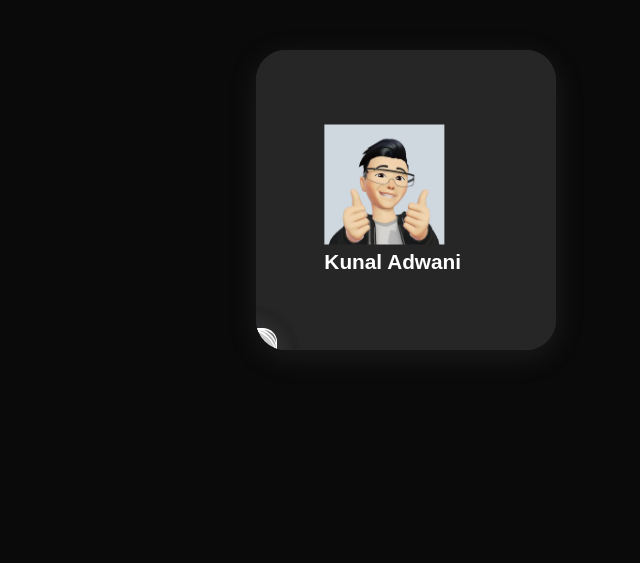
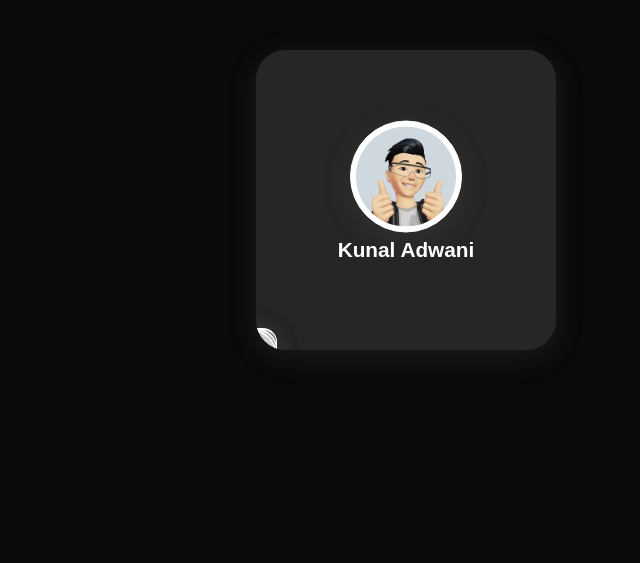
Before and after one commit to Kunal-63/PortFolio, a plain HTML site: page index.html in a window 1280 px wide. Shown: the whole page, without its empty margins (640-1280 px from the left). Drawn offline with Linux system fonts and the light colour scheme.

Commit message:
img resized

```diff
--- a/css/style.css
+++ b/css/style.css
@@ -27,11 +27,8 @@ body {
 }
 
 .logo {
-    position: absolute;
-    right: auto;
-    left: auto;
-    top: auto;
-    bottom: auto;
+  margin-right: 50%;
+text-align: center;
   transform: translate(50%, 50%);
   transition: all 0.6s ease-in-out;
   font-size: 1.3em;
@@ -40,8 +37,15 @@ body {
   letter-spacing: 0px;
 }
 
-
-
+.logo img{
+    width: 100px;
+    height: 100px;
+    border-radius: 50%;
+    border: 1px solid #ffffff;
+    padding: 5px;
+    background-color: #ffffff;
+    box-shadow: rgba(100, 100, 111, 0.2) 0px 7px 29px 0px;
+}
 
 .icon {
   display: inline-block;
@@ -91,8 +95,8 @@ body {
 .box1::before {
   background: radial-gradient(
     circle at 30% 107%,
-    #676766 0%,
-    #1e1d1d 90%
+    #323232 0%,
+    #101010 90%
   );
 }
 
@@ -113,7 +117,7 @@ body {
 }
 
 .box2::before {
-  background: radial-gradient(circle at 30% 107%, #91e9ff 0%, #b0413f 90%);
+  background: radial-gradient(circle at 30% 107%, #ff9191 0%, #e03f3d 90%);
 }
 
 .box2:hover::before {
@@ -133,7 +137,7 @@ body {
 }
 
 .box3::before {
-  background: radial-gradient(circle at 30% 107%, #969fff 0%, #3d6dc7 90%);
+  background: radial-gradient(circle at 30% 107%, #5891ed 0%, #3d6dc7 90%);
 }
 
 .box3:hover::before {
@@ -165,3 +169,7 @@ body {
   transform: translate(90px, -88px);
   letter-spacing: 0px;
 }
+
+.card:hover .logo img{
+  opacity: 0;
+}
--- a/index.html
+++ b/index.html
@@ -11,12 +11,13 @@
         <div class="background">
         </div>
         <div class="logo">
-            <div>
-                <img src="./img/logo.jpg" height="120px" width="120px" />
+            <div class="center-wrapper">
+                <img src="./img/logo.jpg" height="120px" width="120px" alt="Kunal Adwani" />
+                <div>
+                    Kunal Adwani
+                </div>
             </div>
-            <div>
-                Kunal Adwani
-            </div>
+
         </div>
         <a href="https://github.com/Kunal-63">
         <div class="box box1"><span class="icon"><svg viewBox="0 0 200 200" fill="none" xmlns="http://www.w3.org/2000/svg" class="svg">
```
